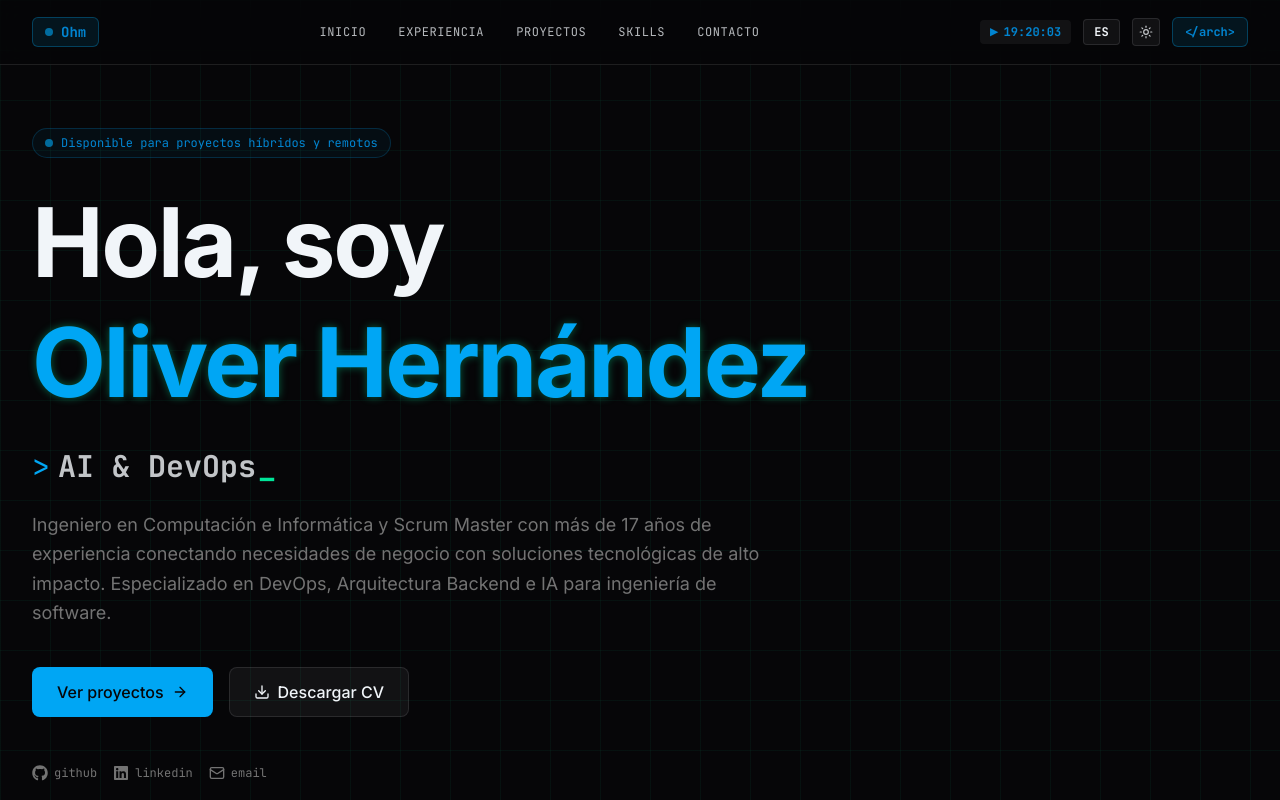
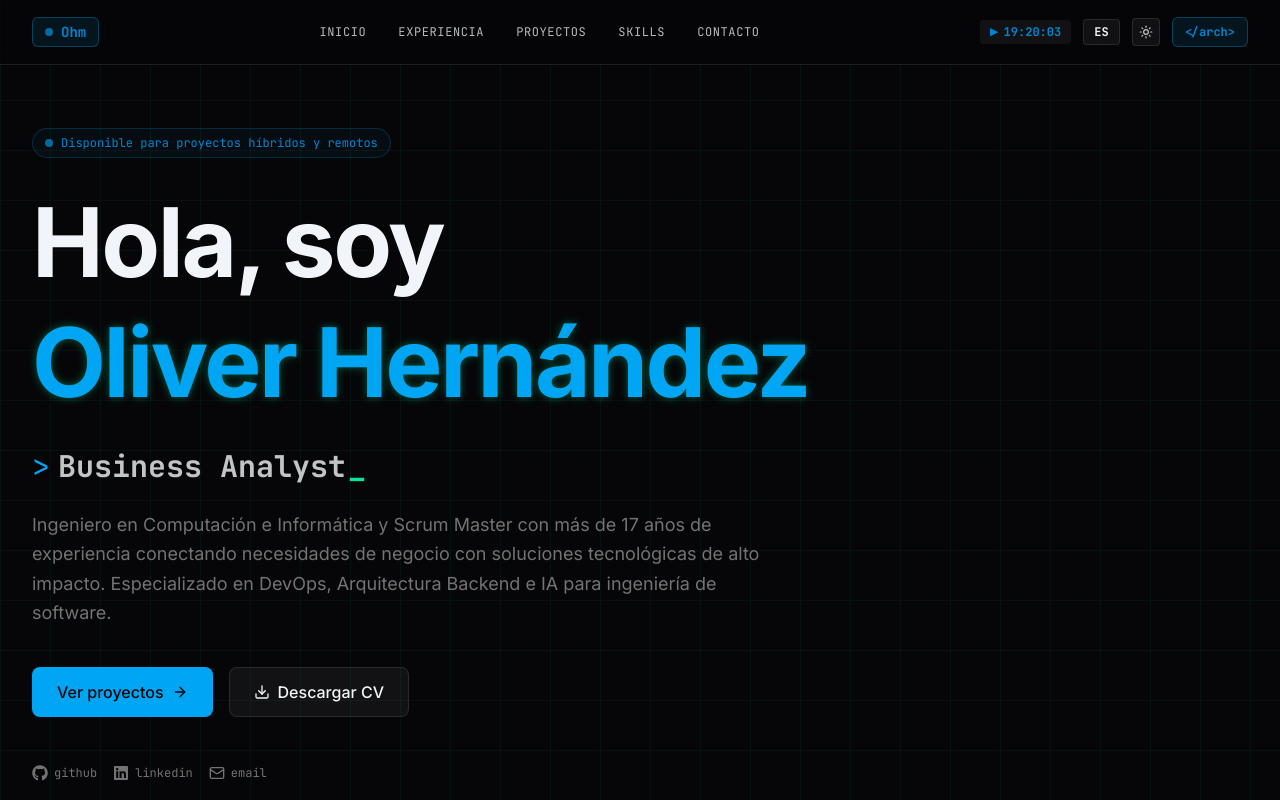
Before and after one commit to oliverhernandezmoreno/portfolio, a Next.js app: page / in a window 1280 px wide. Shown: the top 800 px of the page. Built offline with nearby package versions, Linux system fonts and the light colour scheme.

Commit message:
cambio de orden

```diff
--- a/app/page.tsx
+++ b/app/page.tsx
@@ -428,7 +428,7 @@ export default function Home() {
   const [showExtendedExp, setShowExtendedExp] = useState(false)
 
   // Typing animation states
-  const roles = ['Business Analyst', 'AI & DevOps', 'Technical Product Owner', 'Project Manager']
+  const roles = ['Product Owner', 'Business Analyst', 'AI & DevOps', 'Project Manager']
   const [roleIndex, setRoleIndex] = useState(0)
   const [currentText, setCurrentText] = useState('')
   const [isDeleting, setIsDeleting] = useState(false)
```
